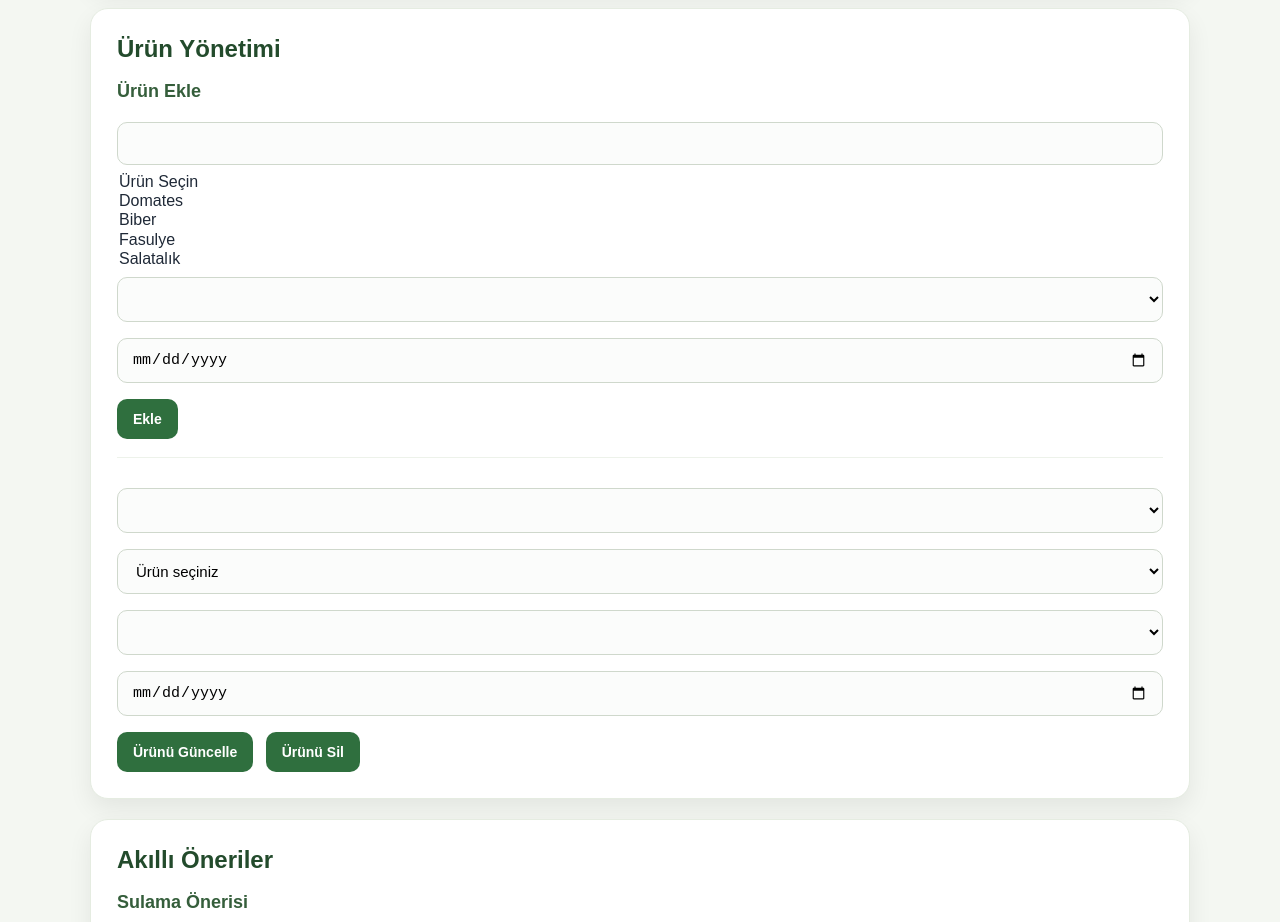
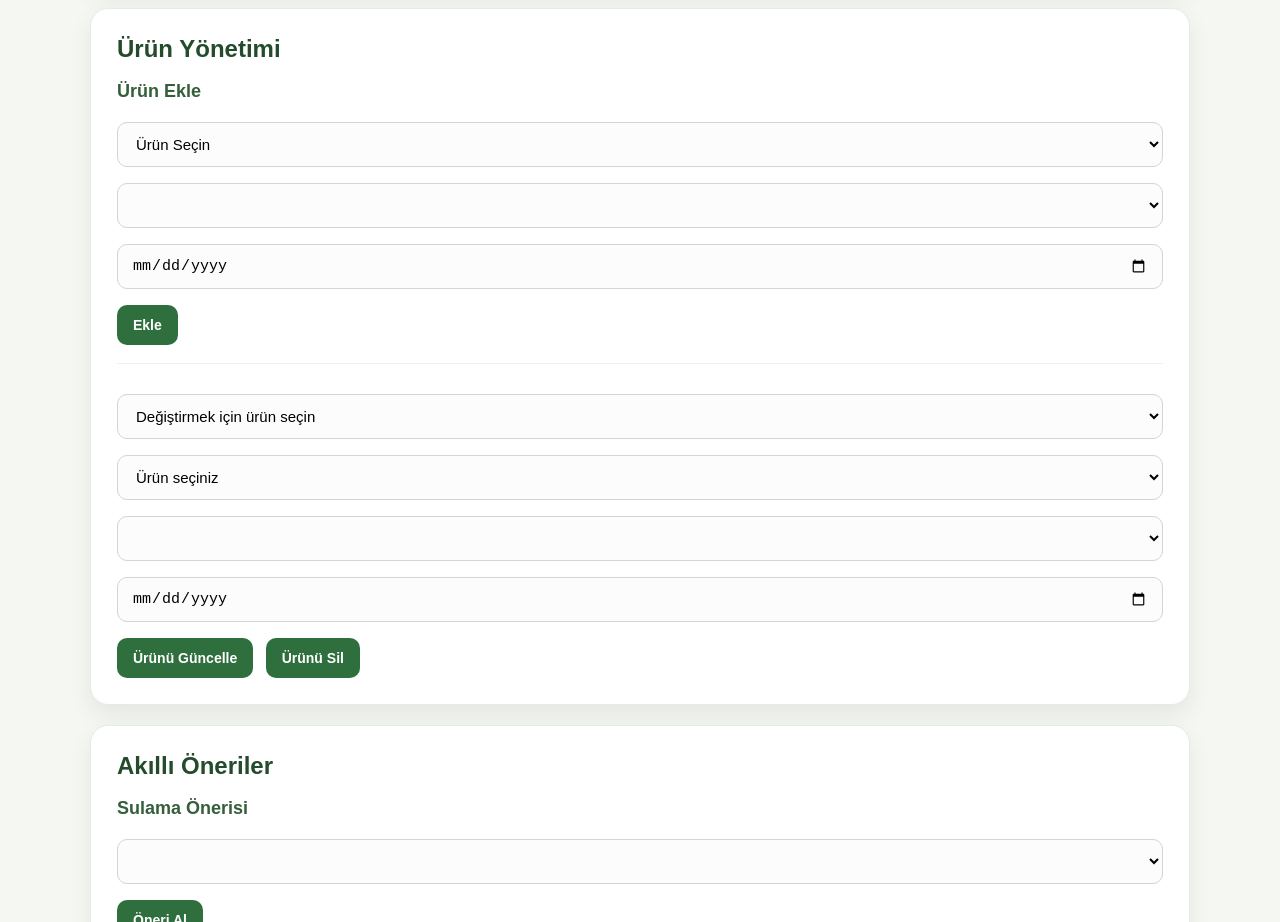
Before and after one commit to sarisuali007/ekinay-smart-agriculture-system, a plain HTML site: page frontend/index.html in a window 1280 px wide. Shown: the part 2260-3182 px from the top of the page. Drawn offline with Linux system fonts and the light colour scheme; no server answers.

Commit message:
Update crop selection inputs to use dropdowns; add default options for better user guidance

```diff
--- a/frontend/index.html
+++ b/frontend/index.html
@@ -279,7 +279,7 @@
 
             <div class="form-group">
                 <h3>Ürün Ekle</h3>
-                <input id="cropName">
+                <select id="cropName">
                     <option value="">Ürün Seçin</option>
                     <option value="Domates">Domates</option>
                     <option value="Biber">Biber</option>
@@ -292,7 +292,9 @@
             </div>
 
             <div class="form-group">
-                <select id="updateCropSelect"></select>
+                <select id="updateCropSelect">
+                    <option value="">Değiştirmek için ürün seçin</option>
+                </select>
                 <select id="updateCropName">
                     <option value="">Ürün seçiniz</option>
                     <option value="domates">Domates</option>
```
